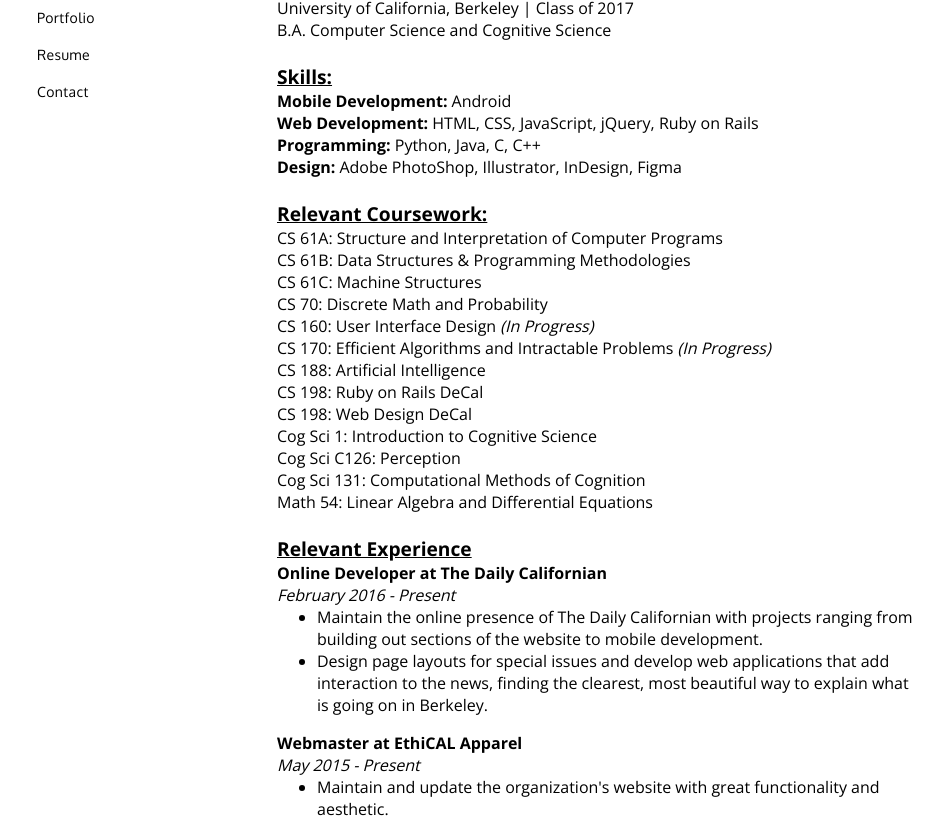
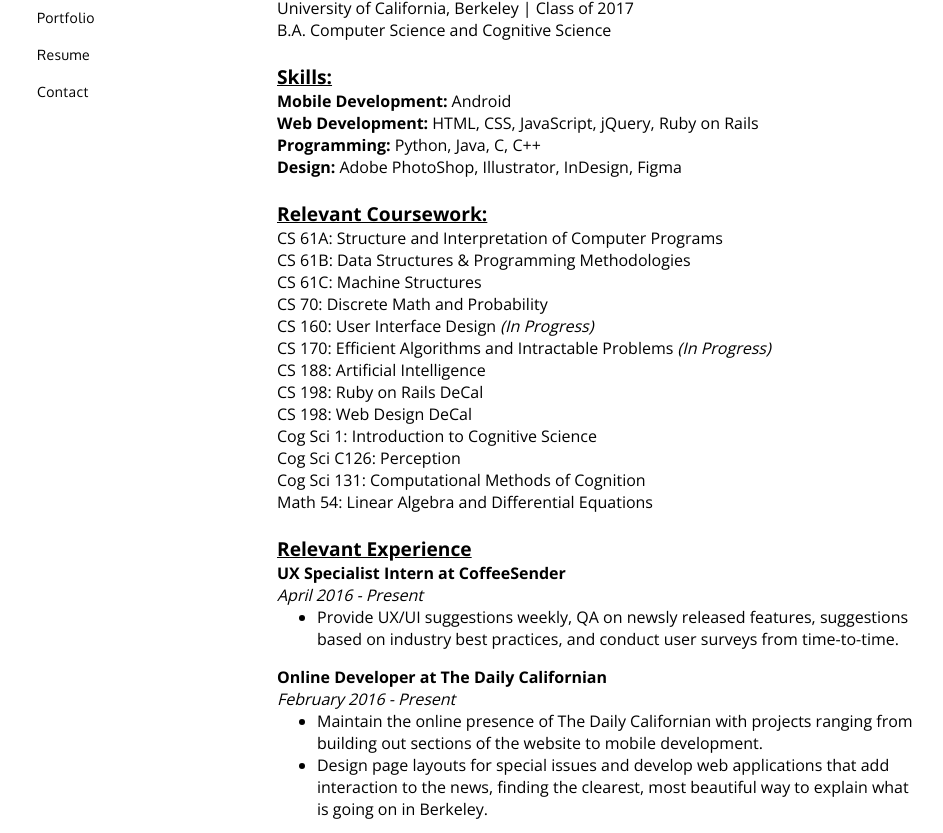
Before and after one commit to clairelee/clairelee.github.io, a plain HTML site: page resume.html in a window 1280 px wide. Shown: the part 176-1009 px from the top of the page, without its empty margins (163-1106 px from the left). Drawn offline with nearby package versions, Linux system fonts and the light colour scheme.

Commit message:
update resume and clarify portfolio elements

```diff
--- a/resume.html
+++ b/resume.html
@@ -61,6 +61,11 @@
       </div>
       <div class="textbox">
         <big><b><u>Relevant Experience</u></big></b><br>
+        <b>UX Specialist Intern at CoffeeSender</b><br>
+        <i>April 2016 - Present</i><br>
+        <ul>
+          <li>Provide UX/UI suggestions weekly, QA on newsly released features, suggestions based on industry best practices, and conduct user surveys from time-to-time.</li>
+        </ul>
         <b>Online Developer at The Daily Californian</b><br>
         <i>February 2016 - Present</i><br>
         <ul>
```
Also changed, not shown: portfolio.html (+1 -1 lines).
